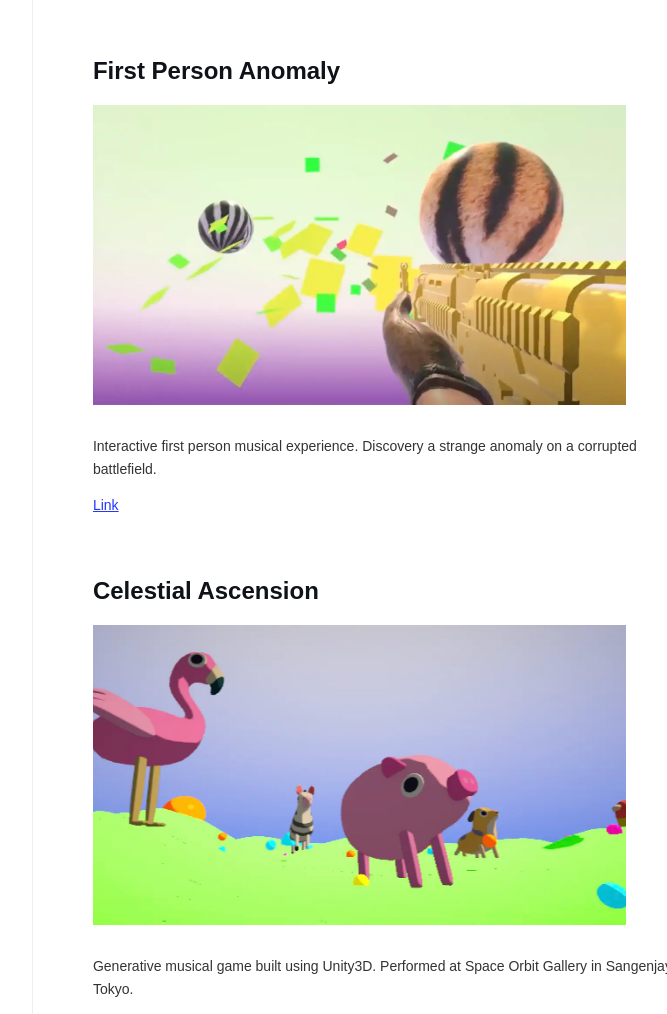
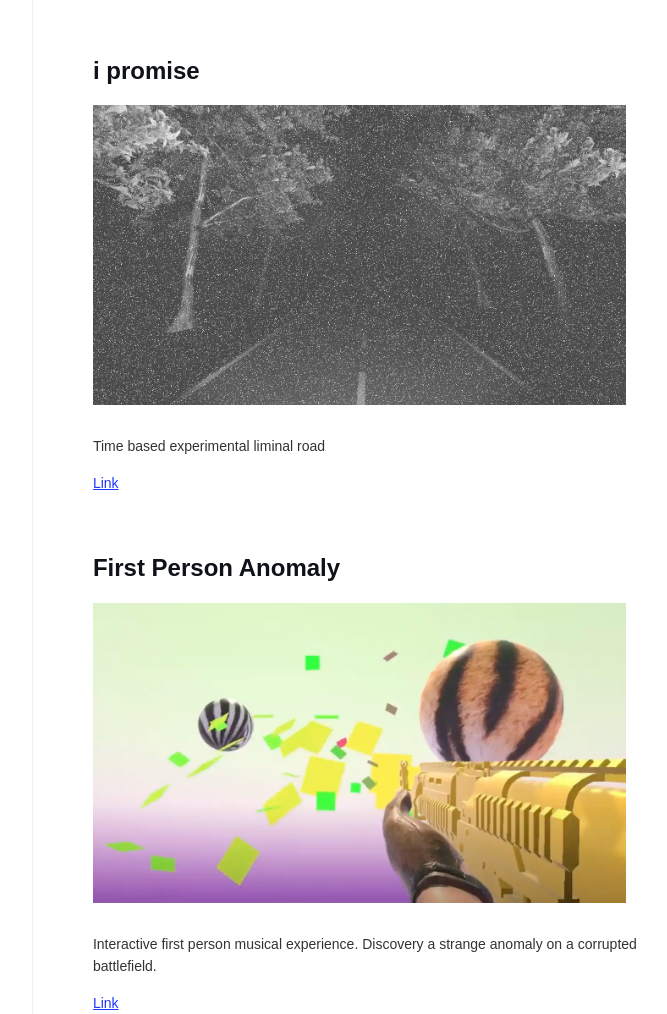
Before and after one commit to farfamahar/farfamahar.github.io, an Astro site: page /games in a window 1280 px wide. Shown: the part 2648-3662 px from the top of the page, without its empty margins (193-860 px from the left). Built offline with nearby package versions, Linux system fonts and the light colour scheme; Astro itself is replaced by a stand-in of ours; a web font is replaced by a local one.

Commit message:
commit ipromise

```diff
--- a/src/pages/games.astro
+++ b/src/pages/games.astro
@@ -39,6 +39,13 @@ const games = [
     images: ["/the-golden-tower.webp"],
     description: "Cosmic interactive audio-visual journey. Climb the sacred steps. Unlock the secrets of the monolithic tower.",
 	link:"https://farfama.itch.io/the-golden-tower"
+  },
+  {
+    name: "i promise",
+    videoId: "dQw4w9WgXcQ",
+    images: ["/ipromise2.webp"],
+    description: "Time based experimental liminal road",
+	link:""
   },
   {
     name: "First Person Anomaly",
```
Also changed, not shown: public/ipromise2.webp (added).
